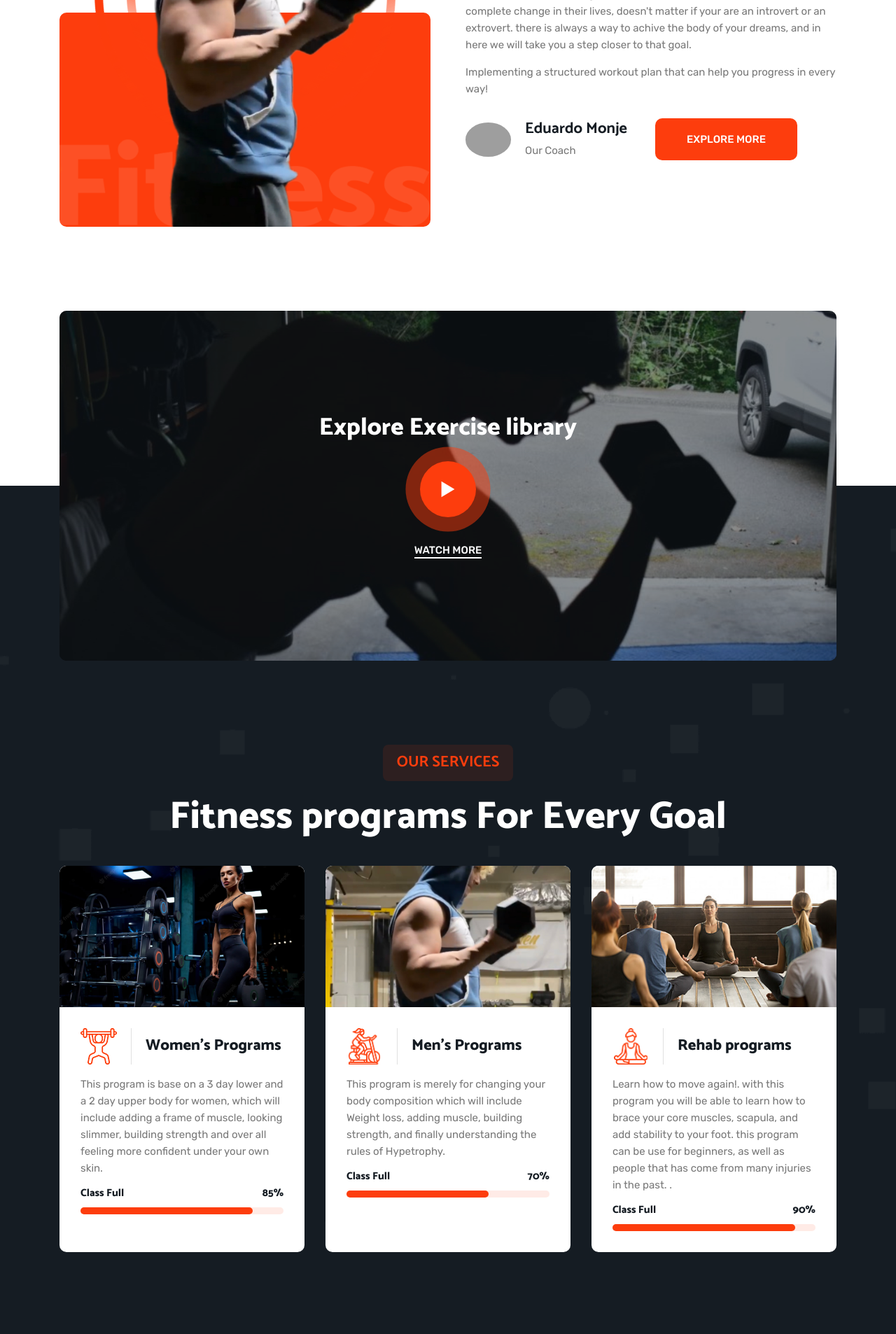
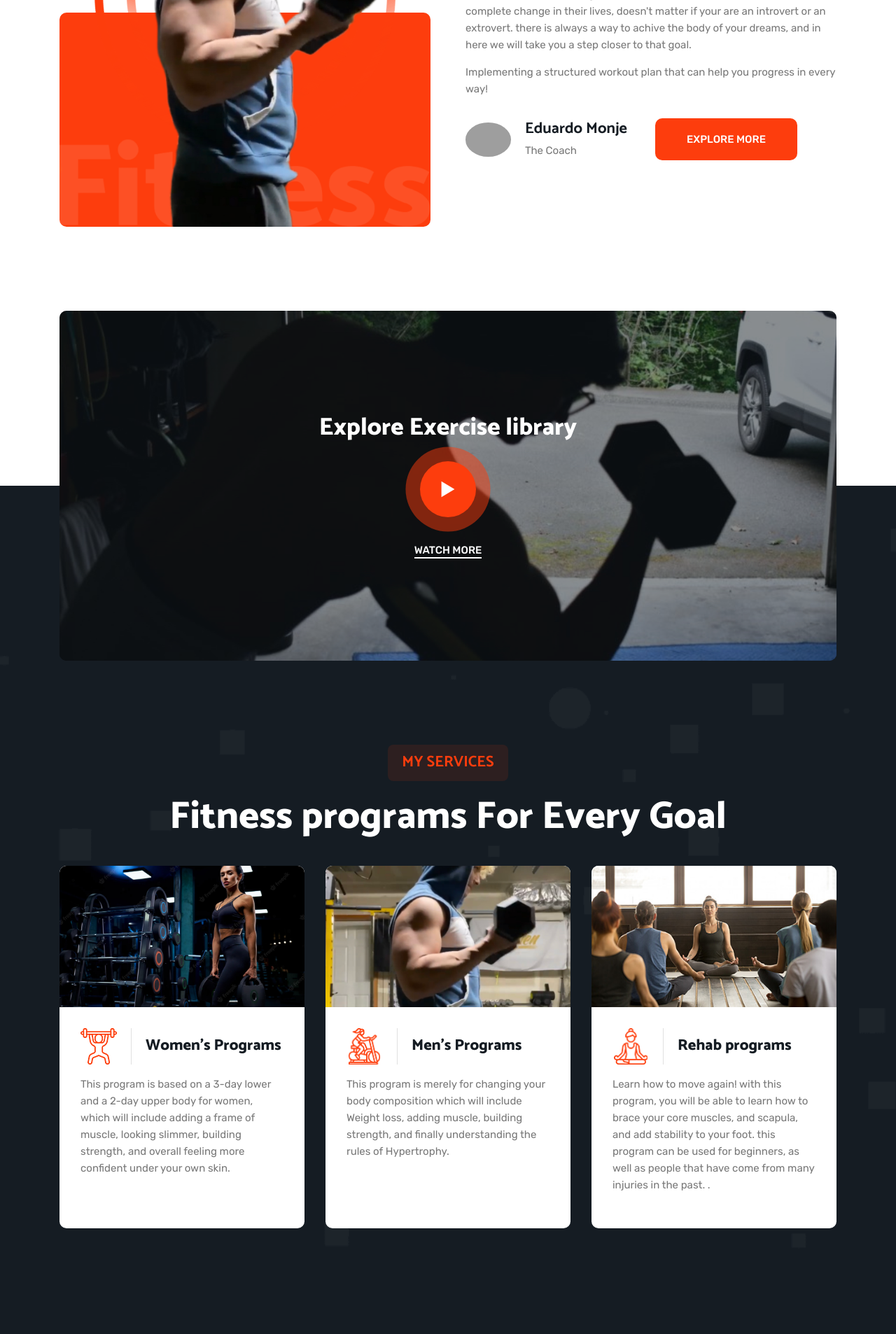
Before and after one commit to Goldnboy26/EMFITNESS, a PHP site: page / in a window 1280 px wide. Shown: the part 1406-3312 px from the top of the page at 70% size. Run offline with PHP 8.4, Linux system fonts and the light colour scheme; grey boxes are pictures that could not be loaded.

Commit message:
change front pics

```diff
--- a/assets/css/style.css
+++ b/assets/css/style.css
@@ -509,7 +509,7 @@ body {
   width: 280px;
 }
 
-.hero .abs-img { animation: move 3s linear infinite alternate; }
+
 
 @keyframes move {
   0% { transform: translate(0, 0); }
@@ -517,7 +517,7 @@ body {
   100% { transform: translate(5px, 20px); }
 }
 
-.hero .abs-img-2 { animation-direction: alternate-reverse; }
+
 
 
 
@@ -1015,11 +1015,7 @@ body {
 
   .hero::after { height: 340px; }
 
-  .abs-img-1 {
-    top: 130px;
-    right: -10px;
-    width: 230px;
-  }
+
 
   .abs-img-2 {
     bottom: 20px;
@@ -1108,10 +1104,7 @@ body {
     margin-inline: auto;
   }
 
-  .abs-img-1 {
-    top: 140px;
-    right: -50px;
-  }
+
 
 
 
--- a/index.html
+++ b/index.html
@@ -32,8 +32,6 @@
   <link rel="preload" as="image" href="./assets/images/hero-banner.png">
   <link rel="preload" as="image" href="./assets/images/hero-circle-one.png">
   <link rel="preload" as="image" href="./assets/images/hero-circle-two.png">
-  <link rel="preload" as="image" href="./assets/images/heart-rate.svg">
-  <link rel="preload" as="image" href="./assets/images/calories.svg">
 
 </head>
 
@@ -116,7 +114,7 @@
               <strong class="strong">strategy</strong>Results
             </p>
 
-            <h1 class="h1 hero-title">Weight loss Strength mobility Hypetrophy</h1>
+            <h1 class="h1 hero-title">Weight loss Strength mobility Hypertrophy</h1>
 
             <p class="section-text">
               Programming is important to lay your strategy year a round and be successfull.
@@ -135,9 +133,7 @@
             <img src="./assets/images/hero-circle-two.png" width="666" height="666" aria-hidden="true" alt=""
               class="circle circle-2">
 
-            <img src="./assets/images/heart-rate.svg" width="255" height="270" alt="heart rate"
-              class="abs-img abs-img-1">
-            <img src="./assets/images/calories.svg" width="348" height="224" alt="calories" class="abs-img abs-img-2">
+
 
           </div>
 
@@ -196,7 +192,7 @@
                 <div>
                   <h3 class="h3 coach-name">Eduardo Monje</h3>
 
-                  <p class="coach-title">Our Coach</p>
+                  <p class="coach-title">The Coach</p>
                 </div>
 
               </div>
@@ -249,7 +245,7 @@
         style="background-image: url('./assets/images/classes-bg.png')">
         <div class="container">
 
-          <p class="section-subtitle">Our Services</p>
+          <p class="section-subtitle">My Services</p>
 
           <h2 class="h2 section-title text-center">Fitness programs For Every Goal</h2>
 
@@ -275,21 +271,15 @@
                   </div>
 
                   <p class="card-text">
-                    This program is base on a 3 day lower and a 2 day upper body for women, which will include adding
-                    a frame of muscle, looking slimmer, building strength and over all feeling more confident under your
-                    own skin.
+                    This program is based on a 3-day lower and a 2-day upper body for women,
+                    which will include adding a frame of muscle, looking slimmer, building strength,
+                    and overall feeling more confident under your own skin.
                   </p>
 
                   <div class="card-progress">
 
                     <div class="progress-wrapper">
-                      <p class="progress-label">Class Full</p>
 
-                      <span class="progress-value">85%</span>
-                    </div>
-
-                    <div class="progress-bg">
-                      <div class="progress-bar" style="width: 85%"></div>
                     </div>
 
                   </div>
@@ -319,20 +309,14 @@
                   </div>
 
                   <p class="card-text">
-                    This program is merely for changing your body composition which will include Weight loss, adding muscle,
-                    building strength, and finally understanding the rules of Hypetrophy.
+                    This program is merely for changing your body composition which will include Weight loss,
+                    adding muscle, building strength, and finally understanding the rules of Hypertrophy.
                   </p>
 
                   <div class="card-progress">
 
                     <div class="progress-wrapper">
-                      <p class="progress-label">Class Full</p>
 
-                      <span class="progress-value">70%</span>
-                    </div>
-
-                    <div class="progress-bg">
-                      <div class="progress-bar" style="width: 70%"></div>
                     </div>
 
                   </div>
@@ -362,22 +346,16 @@
                   </div>
 
                   <p class="card-text">
-                    Learn how to move again!. with this program you will be able to learn how to brace your core muscles,
-                    scapula, and add stability to your foot. this program can be use for beginners, as well as people that
-                    has come from many injuries in the past.
+                    Learn how to move again! with this program, you will be able to learn how to brace your core muscles,
+                    and scapula, and add stability to your foot. this program can be used for beginners,
+                     as well as people that have come from many injuries in the past.
                     .
                   </p>
 
                   <div class="card-progress">
 
                     <div class="progress-wrapper">
-                      <p class="progress-label">Class Full</p>
 
-                      <span class="progress-value">90%</span>
-                    </div>
-
-                    <div class="progress-bg">
-                      <div class="progress-bar" style="width: 90%"></div>
                     </div>
 
                   </div>
@@ -407,20 +385,14 @@
                   </div>
 
                   <p class="card-text">
-                    Learn how to progress in the squat, bench , and deadlifts movements with adecuate Programming
-                    that will allow to avoid injuries and will make your execution of the exercise adecuate.
+                    Learn how to progress in the squat, bench, and deadlift movements with adequate Programming
+                    that will allow avoiding injuries and will make your execution of the exercise is adequate.
                   </p>
 
                   <div class="card-progress">
 
                     <div class="progress-wrapper">
-                      <p class="progress-label">Class Full</p>
 
-                      <span class="progress-value">60%</span>
-                    </div>
-
-                    <div class="progress-bg">
-                      <div class="progress-bar" style="width: 60%"></div>
                     </div>
 
                   </div>
```
Also changed, not shown: assets/images/calories.svg (deleted), assets/images/heart-rate.svg (deleted).
